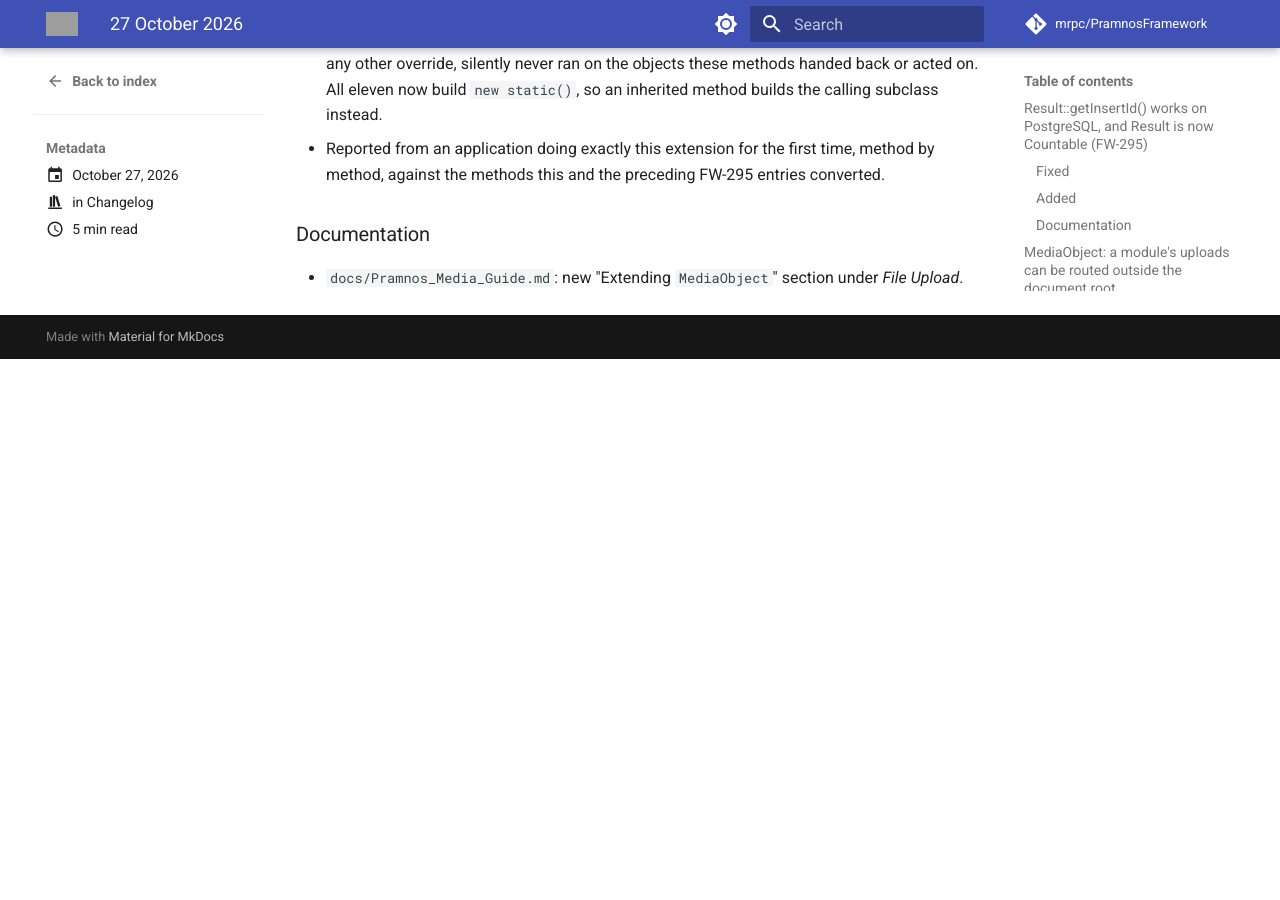
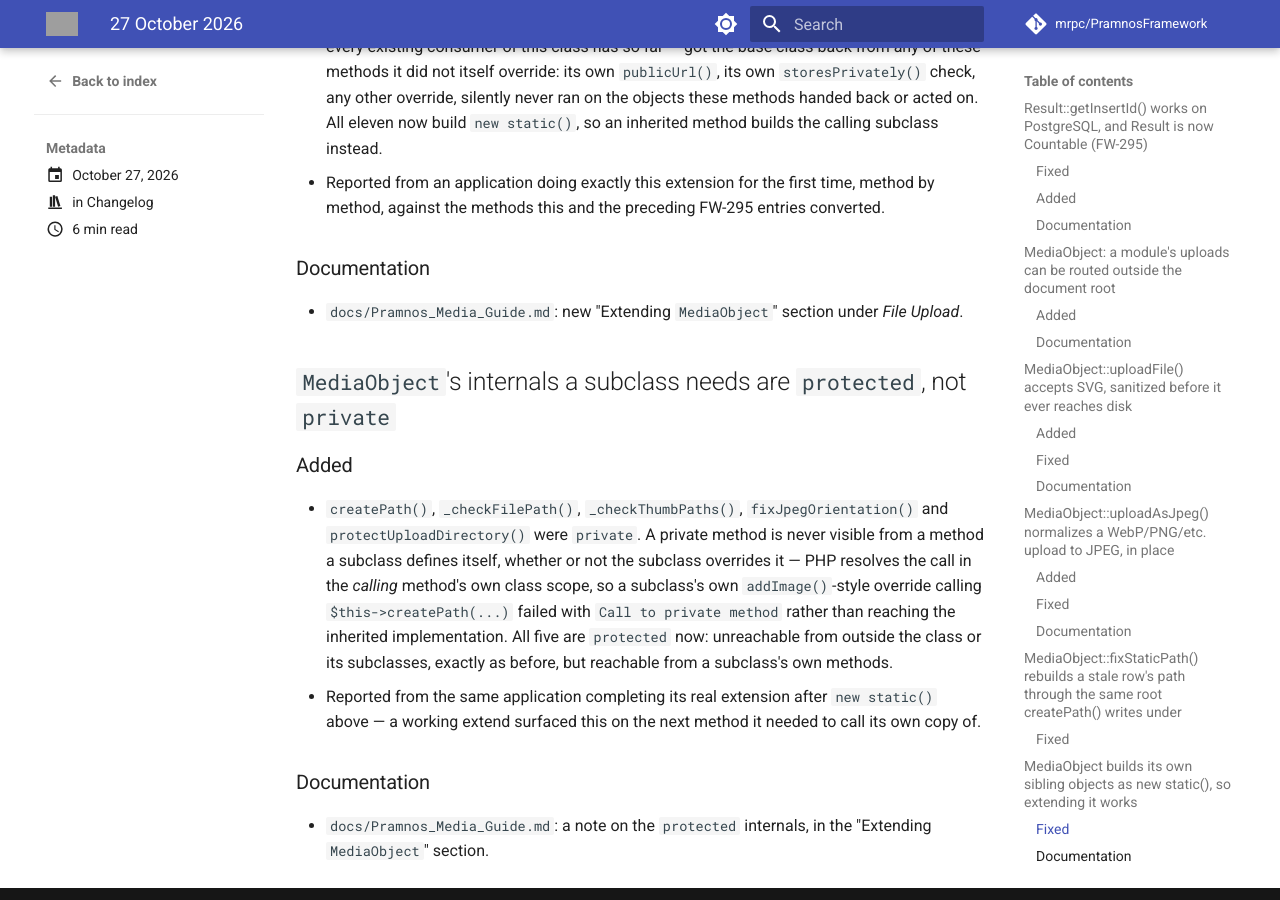
Before and after one commit to mrpc/PramnosFramework, an MkDocs documentation site: the page built from docs/version-history/posts/2026-10-27.md, in a window 1280 px wide and 900 px high, scrolled down 4213 px. Built offline with MkDocs 1.6.1 and Material for MkDocs 9.7.7, drawn with Linux system fonts in a browser that asks for light colours; comment, search, counter and statistics services are not loaded; before the commit the page ends 4572 px from its top, so only the background shows below that; some of the changed text lies outside the part shown; grey boxes are pictures that could not be loaded.

Commit message:
fix(media): createPath() and 4 other MediaObject internals are protected, not private
A private method is never visible from a method a subclass defines
itself, whether or not the subclass overrides it: PHP resolves the call
in the calling method's own class scope, so a subclass's own
addImage()-style override calling $this->createPath(...) failed with
"Call to private method" instead of reaching the inherited
implementation.

createPath(), _checkFilePath(), _checkThumbPaths(), fixJpegOrientation()
and protectUploadDirectory() are protected now -- unreachable from
outside the class or its subclasses, same as before, but reachable from
a subclass's own methods. Pure visibility widening, no signature change,
nothing outside the class could ever call a private method anyway.

Reported from an application completing its MediaObject extension right
after the new static() fix, on the next method it needed its own copy
of.

```diff
--- a/docs/version-history/posts/2026-10-27.md
+++ b/docs/version-history/posts/2026-10-27.md
@@ -13,6 +13,7 @@ Six entries today:
 - `MediaObject::uploadAsJpeg()` normalizes a WebP/PNG/etc. upload to JPEG, in place
 - `MediaObject::fixStaticPath()` rebuilds a stale row's path through the same root `createPath()` writes under
 - `MediaObject` builds its own sibling objects as `new static()`, so extending it works
+- `MediaObject`'s internals a subclass needs are `protected`, not `private`
 
 <!-- more -->
 
@@ -90,3 +91,14 @@ Six entries today:
 ### Documentation
 
 - `docs/Pramnos_Media_Guide.md`: new "Extending `MediaObject`" section under *File Upload*.
+
+## `MediaObject`'s internals a subclass needs are `protected`, not `private`
+
+### Added
+
+- `createPath()`, `_checkFilePath()`, `_checkThumbPaths()`, `fixJpegOrientation()` and `protectUploadDirectory()` were `private`. A private method is never visible from a method a subclass defines itself, whether or not the subclass overrides it — PHP resolves the call in the *calling* method's own class scope, so a subclass's own `addImage()`-style override calling `$this->createPath(...)` failed with `Call to private method` rather than reaching the inherited implementation. All five are `protected` now: unreachable from outside the class or its subclasses, exactly as before, but reachable from a subclass's own methods.
+- Reported from the same application completing its real extension after `new static()` above — a working extend surfaced this on the next method it needed to call its own copy of.
+
+### Documentation
+
+- `docs/Pramnos_Media_Guide.md`: a note on the `protected` internals, in the "Extending `MediaObject`" section.
```
Also changed, not shown: other parts of docs/version-history/posts/2026-10-27.md (+1 -1 lines), docs/Pramnos_Media_Guide.md (+8 -0 lines), 2 other files.
